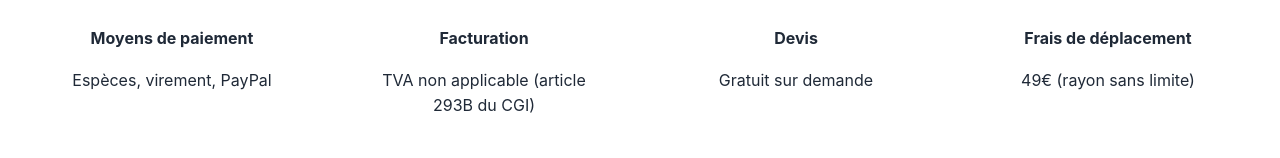
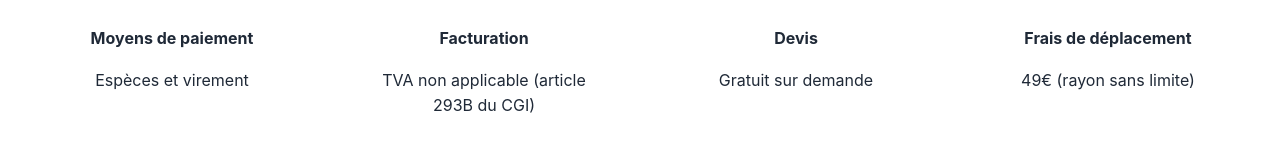
Before and after one commit to lagrainelagazelle-spec/siri-oi, a React (Create React App) app: page /tarifs in a window 1280 px wide. Shown: the part 1053-1211 px from the top of the page. Built offline with nearby package versions, Linux system fonts and the light colour scheme.

Commit message:
Update Tarifs.js

```diff
--- a/src/pages/Tarifs.js
+++ b/src/pages/Tarifs.js
@@ -45,7 +45,7 @@ function Tarifs() {
             <div className="info-card">
               <span className="info-icon">💳</span>
               <h4>Moyens de paiement</h4>
-              <p>Espèces, virement, PayPal</p>
+              <p>Espèces et virement</p>
             </div>
             <div className="info-card">
               <span className="info-icon">📄</span>
```
